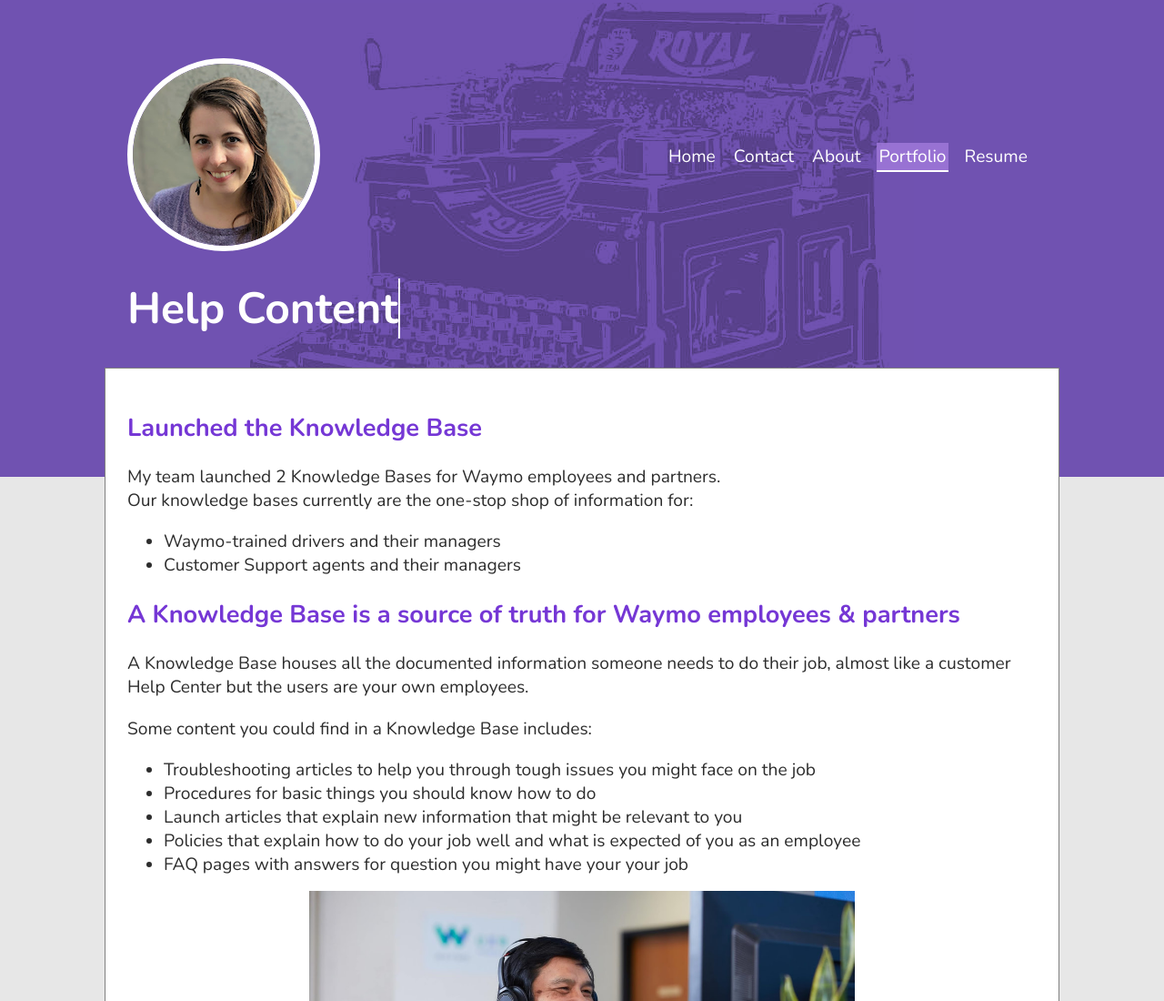
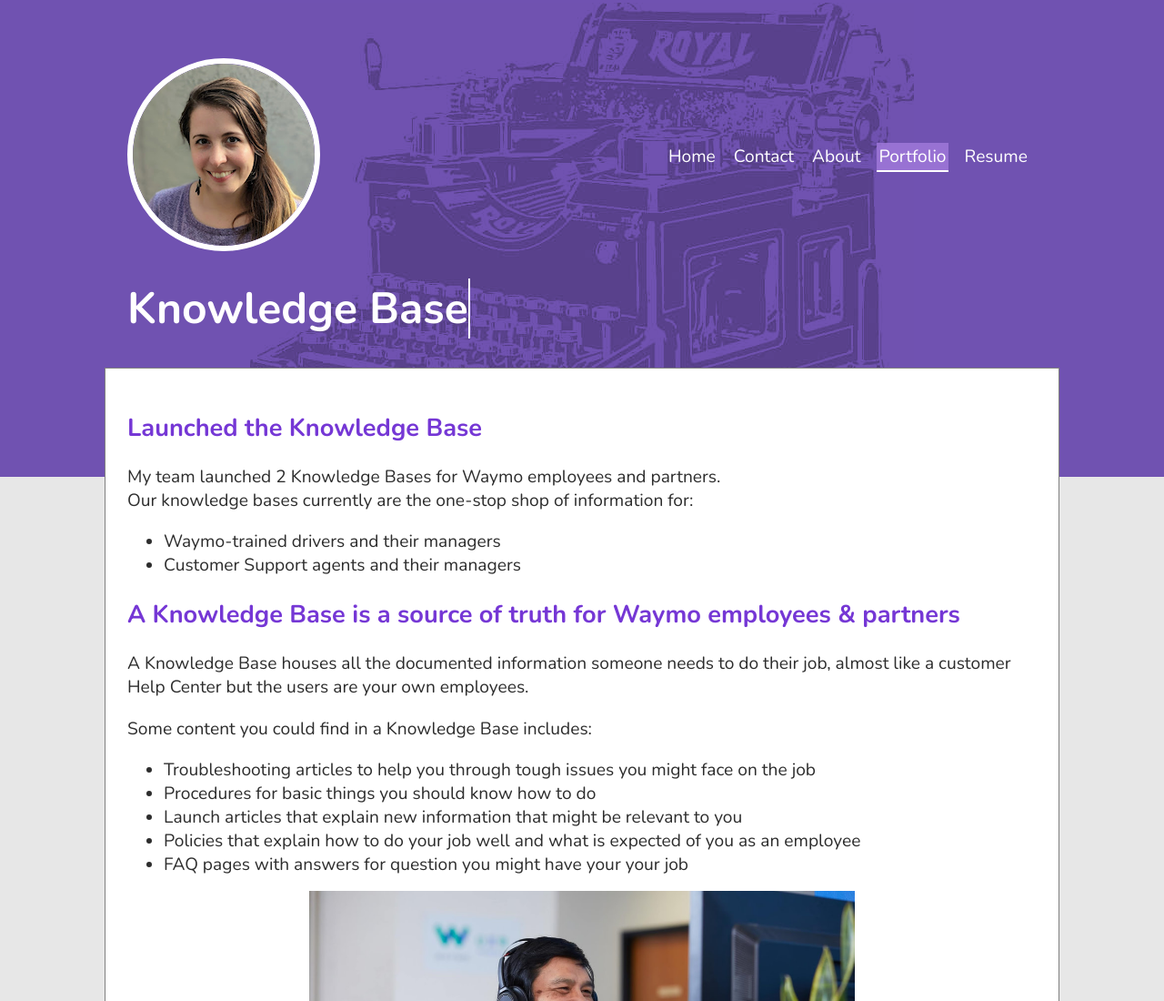
Before and after one commit to aarontabuchi/akasha-portfolio, a Gatsby site: page /portfolio/knowledge-base in a window 1280 px wide. Shown: the top 1100 px of the page at 91% size. Built offline with nearby package versions, Linux system fonts and the light colour scheme; Gatsby itself is replaced by a stand-in of ours.

Commit message:
fix heading

```diff
--- a/src/pages/portfolio/knowledge-base.js
+++ b/src/pages/portfolio/knowledge-base.js
@@ -6,7 +6,7 @@
 export default function KnowledgeBase() {
   return (
     <div>
-      <Header headerText="Help Content" />
+      <Header headerText="Knowledge Base" />
       <div className={Styles.mainColumn + " wrapper"}>
         <h2>Launched the Knowledge Base</h2>
         <p>
```
